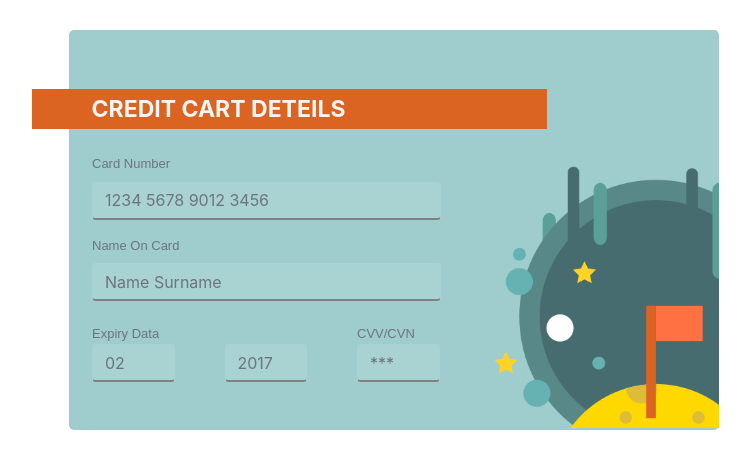
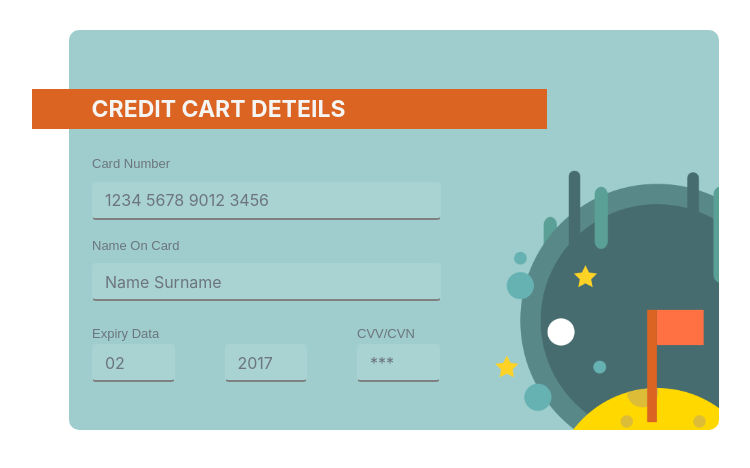
Before and after one commit to MartyniukAleksandr/itstep-work, a plain HTML site: page cart/index.html in a window 1280 px wide. Shown: the full height of the page, 111-861 px from the left. Drawn offline with nearby package versions, Linux system fonts and the light colour scheme.

Commit message:
изменнено positions image

```diff
--- a/cart/index.html
+++ b/cart/index.html
@@ -11,9 +11,6 @@
 <body>
     <div class="conteiner">
         <div class="conteiner-card">
-            <div class="image">
-               <img src="./images/moon_flag.png" alt="">
-            </div>
             <div class="cart">
                 <div class="text">
                     CREDIT CART DETEILS
--- a/cart/style.css
+++ b/cart/style.css
@@ -13,7 +13,12 @@
     height: 400px;
     /* border: 2px solid; */
     background-color: #9FCDCDFF;
-    border-radius: 5px;
+    border-radius: 10px;
+    background-image: url(./images/moon_flag.png);
+    background-position: 404px 127px;
+    background-repeat: no-repeat;
+    background-size: 350px 350px;
+
 
 
 }
@@ -26,25 +31,7 @@
     width: 420px;
     height: 260px;
     /* border: 1px solid; */
-
 }
-
-img {
-    width: 350px;
-    height: 350px;
-    /* border-radius: 0px; */
-
-}
-
-.image {
-    display: inline-block;
-    width: 247px;
-    height: 275px;
-    overflow: hidden;
-    position: relative;
-    left: 31%;
-    top: 15%;
-  }
 
 .text {
     display:flex;
```
